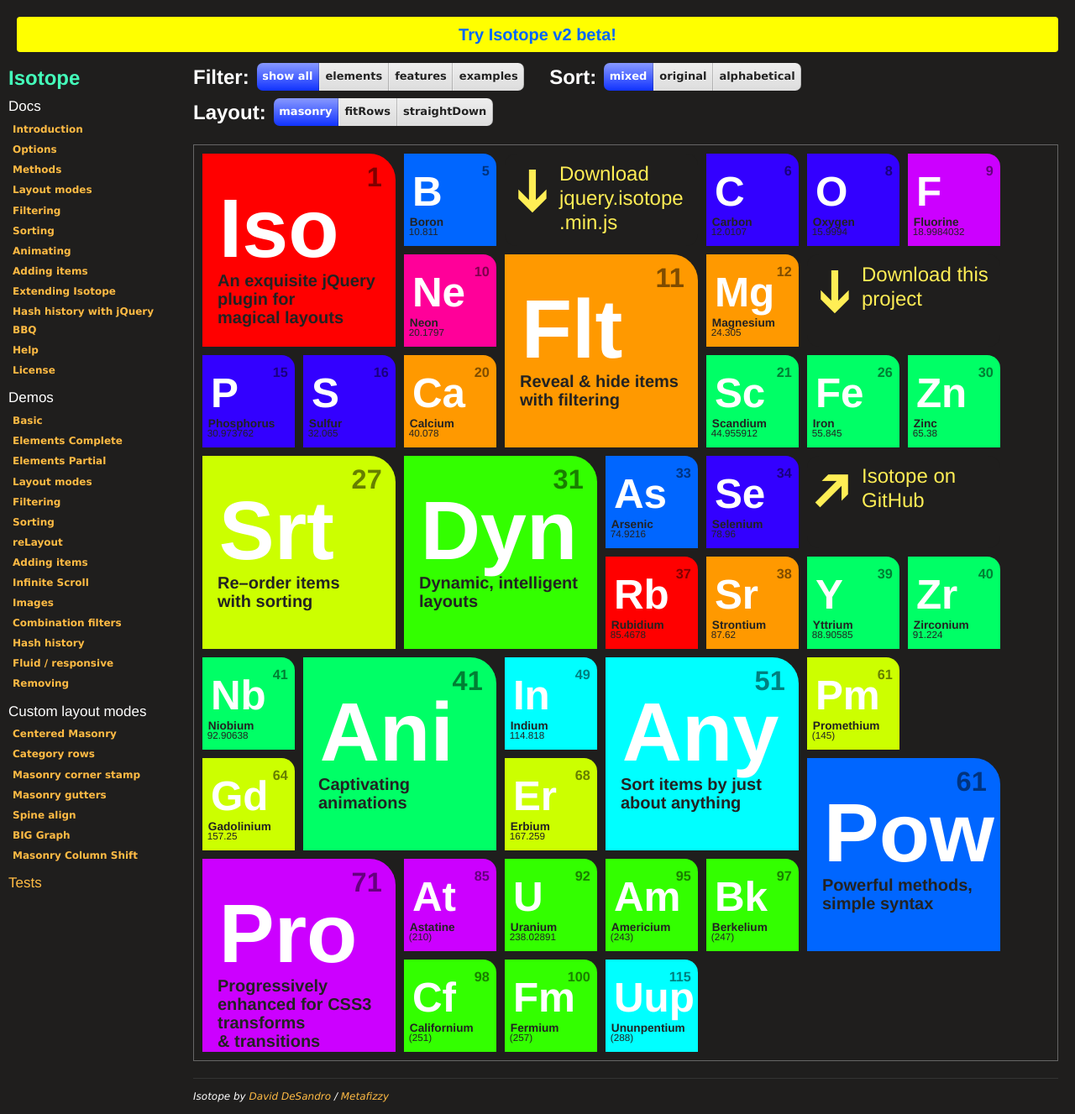
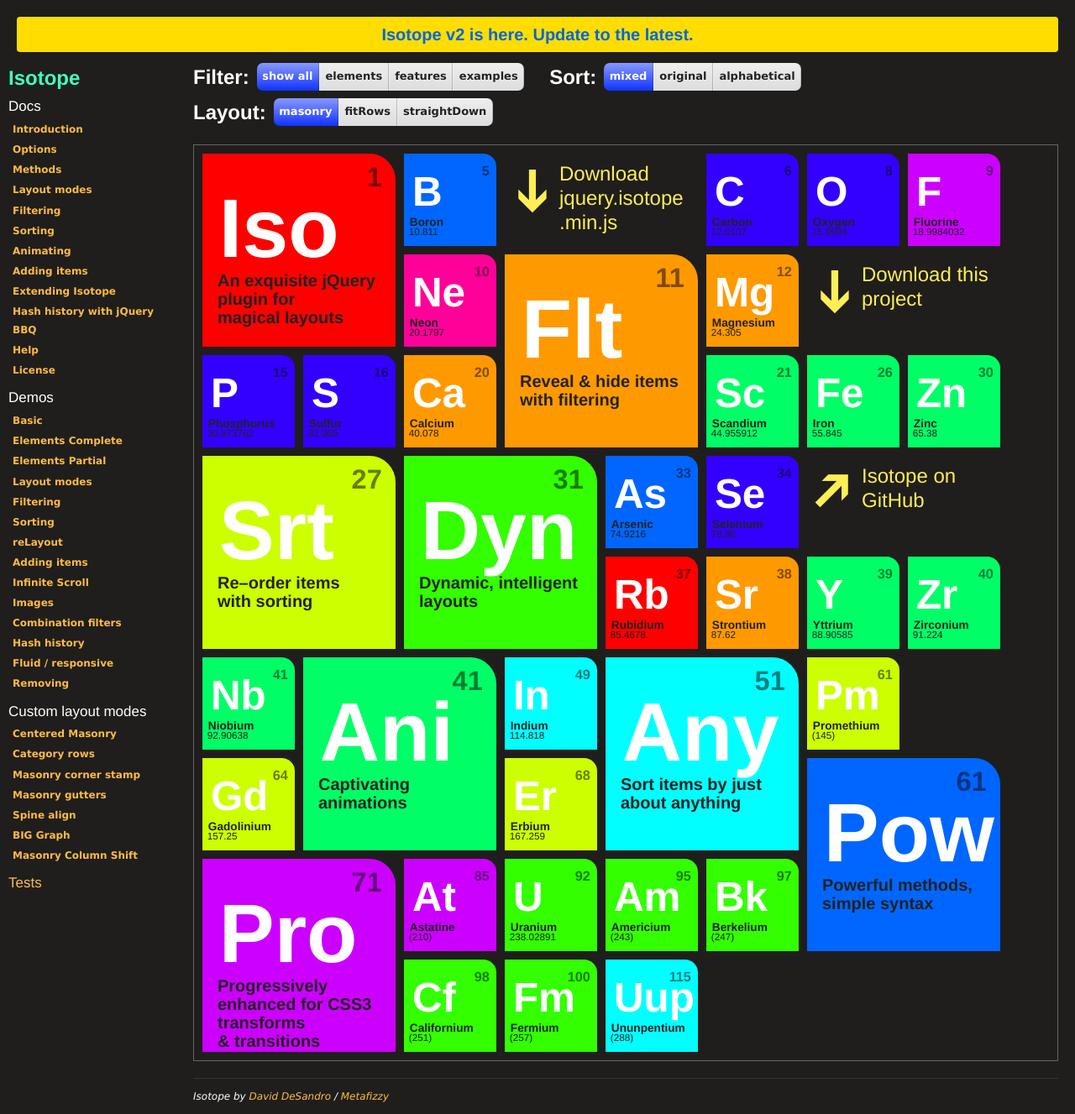
Before and after one commit to metafizzy/isotope, a Jekyll site: the page built from index.html, in a window 1280 px wide. Shown: the whole page at 84% size. Built offline with Jekyll 4.4.1, drawn with Linux system fonts in a browser that asks for light colours; a script that is not in the unit is left out.

Commit message:
update v1 banner

```diff
--- a/_layouts/default.html
+++ b/_layouts/default.html
@@ -17,7 +17,7 @@
 <body class="{{ page.category }} {{ page.body_class }}">
 
   <div id="top-banner">
-    <p><a href="http://isotope.metafizzy.co/beta">Try Isotope v2 beta!</a></p>
+    <p><a href="http://isotope.metafizzy.co/">Isotope v2 is here. Update to the latest.</a></p>
   </div>
 
   <nav id="site-nav">
--- a/css/style.css
+++ b/css/style.css
@@ -839,8 +839,8 @@
 
 #top-banner a {
   display: block;
-  background: #FF0;
-  color: #06F;
+  background: #FD0;
+  color: #06D;
   padding: 0.5em;
   font-family: Helvetica Neue, Arial, sans-serif;
   font-weight: bold;
@@ -849,7 +849,7 @@
   text-align: center;
 }
 
-#top-banner a:hover { background: white; color: #F06; }
+#top-banner a:hover { background: white; }
 
 /* The Magnificent Clearfix: nicolasgallagher.com/micro-clearfix-hack/ */
 .clearfix:before, .clearfix:after { content: ""; display: table; }
```
